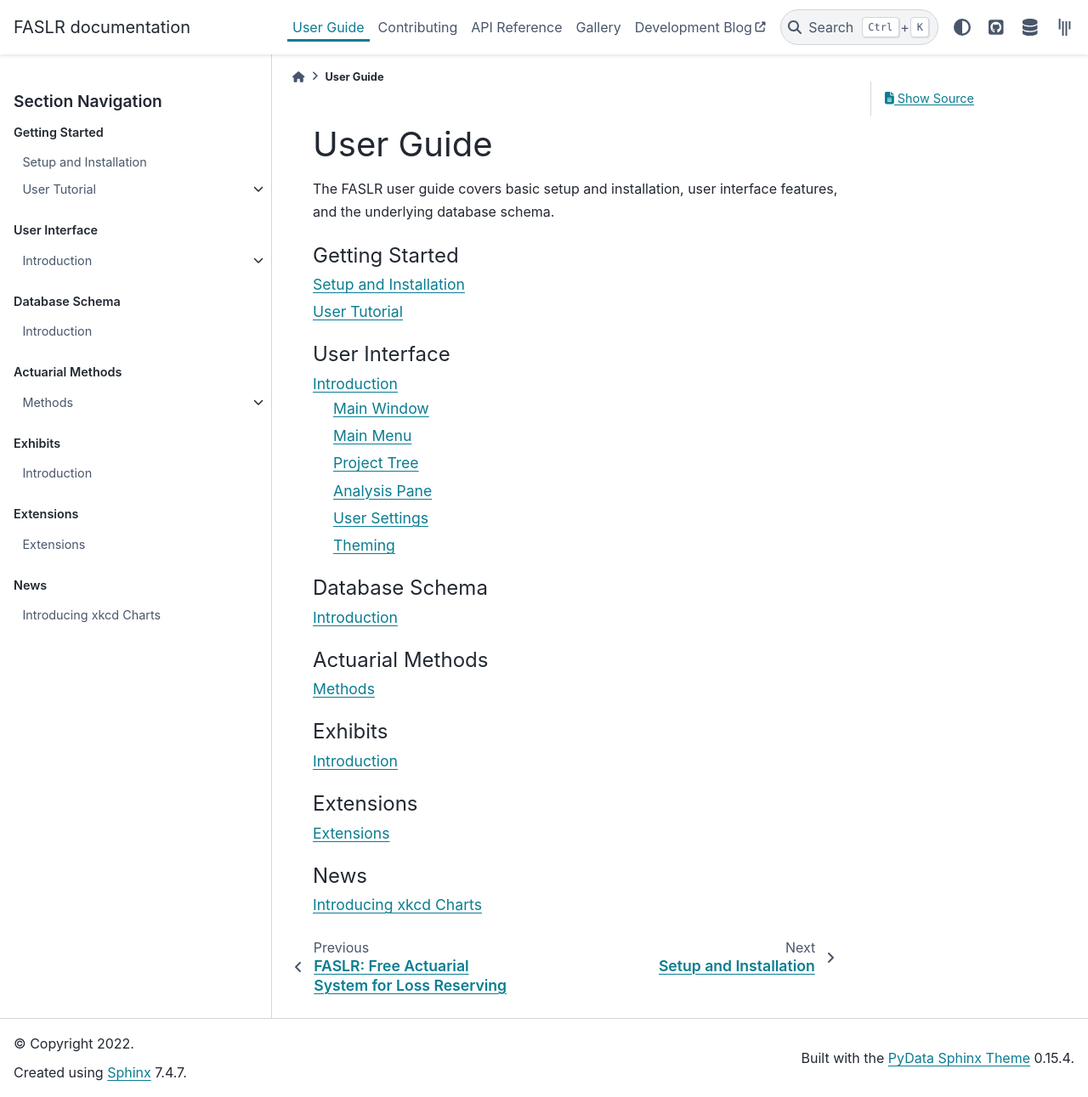
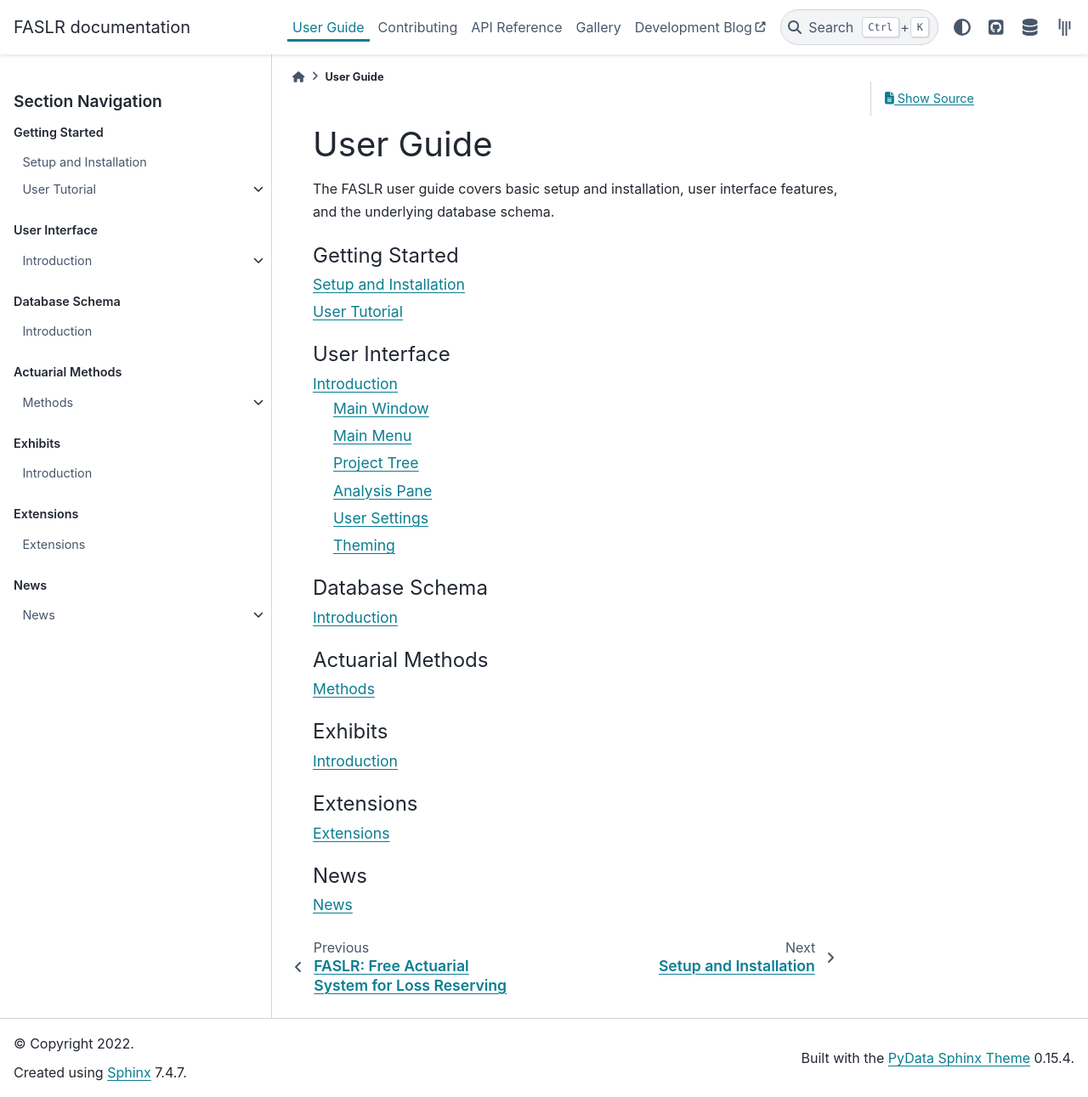
Before and after one commit to casact/FASLR, a Sphinx documentation site: the page built from docs/user/index.rst, in a window 1280 px wide and 1291 px high. Shown: the whole window at 85% size. Built offline with Sphinx 7.4.7 and the PyData theme 0.15.4, drawn with Linux system fonts in a browser that asks for light colours; the version number is read from the project's files by our own code.

```diff
--- a/docs/user/index.rst
+++ b/docs/user/index.rst
@@ -44,4 +44,4 @@
    :maxdepth: 1
    :caption: News
 
-   news/xkcd
+   news/index
--- /dev/null
+++ b/docs/user/news/index.rst
@@ -0,0 +1,8 @@
+News
+====
+
+
+.. toctree::
+   :maxdepth: 1
+
+   xkcd
```
